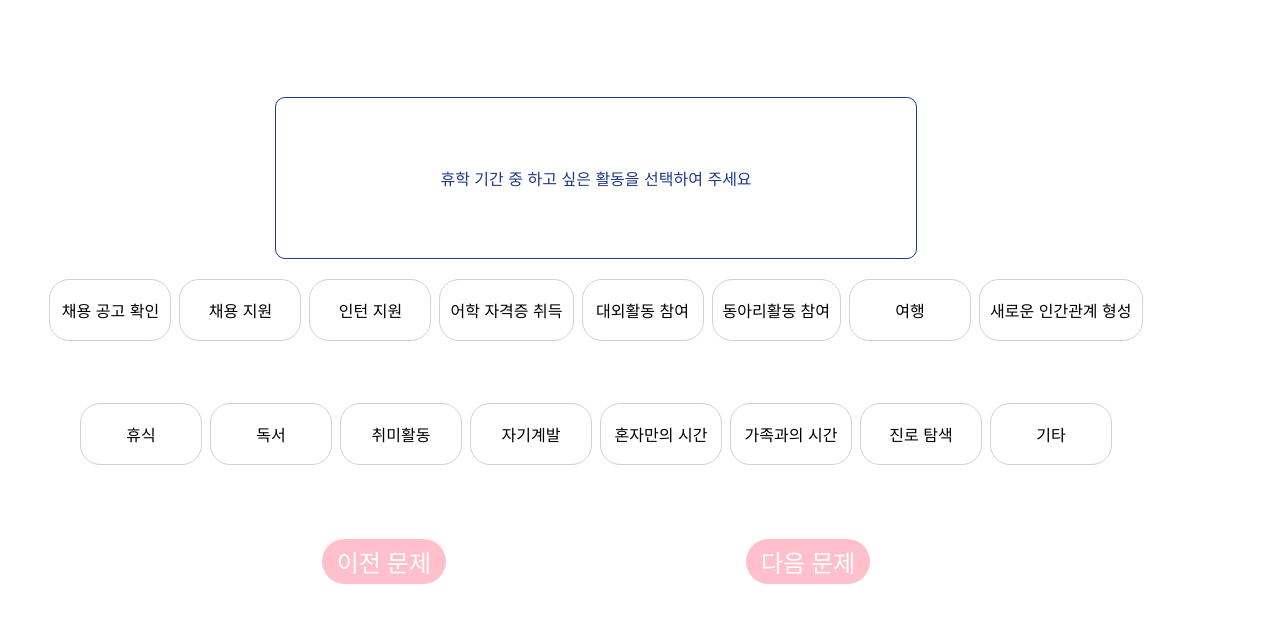
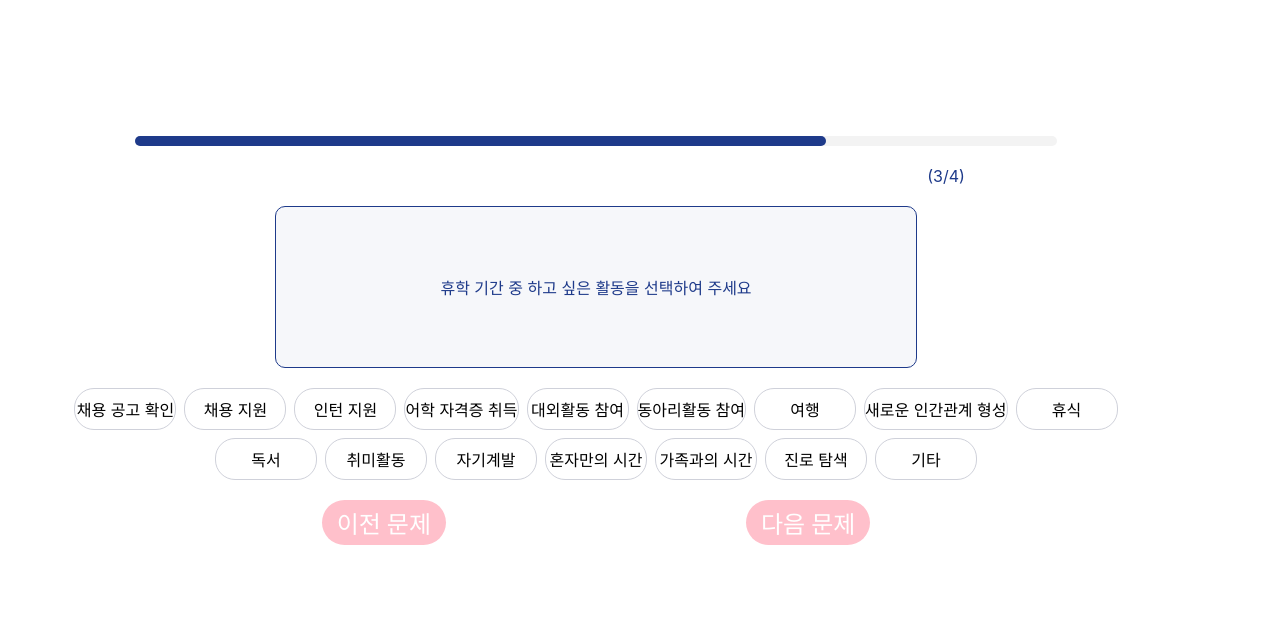
Before and after one commit to Youth-is-the-best/Youth-Client, a React (Create React App) app: page /test/2 in a window 1280 px wide. Shown: the top 622 px of the page. Built offline with nearby package versions, Linux system fonts and the light colour scheme.

Commit message:
progressbar 완성

```diff
--- a/src/hook/ProgressBar.js
+++ b/src/hook/ProgressBar.js
@@ -4,40 +4,32 @@ import styled from 'styled-components';
 const ProgressBarContainer = styled.div`
   display: flex;
   align-items: center;
-  margin-bottom: 20px;
+  width: 80%;
+  background-color: #f3f3f3;
+  border-radius: 25px;
 `;
 
 const Bar = styled.div`
-  flex-grow: 1;
-  height: 8px;
-  background: #d3d3d3;
-  border-radius: 4px;
-  overflow: hidden;
-  position: relative;
-`;
-
-const Progress = styled.div`
-  width: ${props => props.width}%;
-  height: 100%;
-  background: #003399;
-  transition: width 0.3s ease-in-out;
+  height: 10px;
+  border-radius: 25px;
+  background-color: rgba(30, 58, 138, 1);
 `;
 
 const Step = styled.div`
-  margin-left: 10px;
-  color: #003399;
+  color: rgba(30, 58, 138, 1);
+  margin-left : 700px;
 `;
 
 const ProgressBar = ({ currentStep, totalSteps }) => {
   const progressPercentage = (currentStep / totalSteps) * 100;
 
   return (
+    <>
     <ProgressBarContainer>
-      <Bar>
-        <Progress width={progressPercentage} />
-      </Bar>
-      <Step>({currentStep}/{totalSteps})</Step>
+      <Bar style={{ width: `${progressPercentage}%` }}></Bar>
     </ProgressBarContainer>
+    <Step>({currentStep}/{totalSteps})</Step>
+    </>
   );
 };
 
--- a/src/pages/Test.jsx
+++ b/src/pages/Test.jsx
@@ -41,7 +41,7 @@ export const QuestionContainer = styled.div`
     color : #1E3A8A;
     width : 80vh;
     height: 20vh;
-    background : #FFFFFF;
+    background : rgba(30, 58, 138, 0.04);
     border : 1px solid #1E3A8A;
     border-radius : 10px;
 `;
--- a/src/pages/Test1.jsx
+++ b/src/pages/Test1.jsx
@@ -1,11 +1,13 @@
 import React from 'react';
 import styled from 'styled-components';
 import {QuizDom, QuestionContainer, ButtonDom,ButtonLink } from './Test.jsx';
+import ProgressBar from '../hook/ProgressBar.js';
 
 const Test1 = () => {
 
     return (
       <QuizDom>
+        <ProgressBar currentStep={2} totalSteps={4}/>
         <QuestionContainer>휴학을 결정한 계기는 무엇인가요?</QuestionContainer>
         <Answers>
           <label>
--- a/src/pages/Test2.jsx
+++ b/src/pages/Test2.jsx
@@ -1,11 +1,13 @@
 import React from 'react';
 import styled from 'styled-components';
 import {QuizDom, QuestionContainer, ButtonDom, ButtonLink } from './Test.jsx';
+import ProgressBar from '../hook/ProgressBar.js';
 
 const Test2 = () => {
 
     return (
       <QuizDom>
+        <ProgressBar currentStep={3} totalSteps={4}/>
         <QuestionContainer>
           휴학 기간 중 하고 싶은 활동을 선택하여 주세요
         </QuestionContainer>
@@ -38,7 +40,6 @@ const Test2 = () => {
 export default Test2;
 
 const AnswerDom = styled.div`
-    height : 30vh;
     // weight : 설정해줘야
     display: flex;
     flex-wrap: wrap;
@@ -50,7 +51,6 @@ const AnswerDom = styled.div`
 const Answer = styled.div`
     height : 40px;
     border-radius: 20px;
-    padding: 10px;
     background-color: #fffff;
     border : 1px solid rgb(207,209,218);
     cursor: pointer;
--- a/src/pages/Test3.jsx
+++ b/src/pages/Test3.jsx
@@ -1,11 +1,13 @@
 import React from 'react';
 import styled from 'styled-components';
 import {QuizDom, QuestionContainer, ButtonDom,ButtonLink } from './Test.jsx';
+import ProgressBar from '../hook/ProgressBar.js';
 
 const Test3 = () => {
 
     return (
       <QuizDom>
+        <ProgressBar currentStep={4} totalSteps={4}/>
         <QuestionContainer>이 기간이 나에게 어떤 기억으로 남길 바라나요?</QuestionContainer>
         <Input/>
         <ButtonDom>
```
